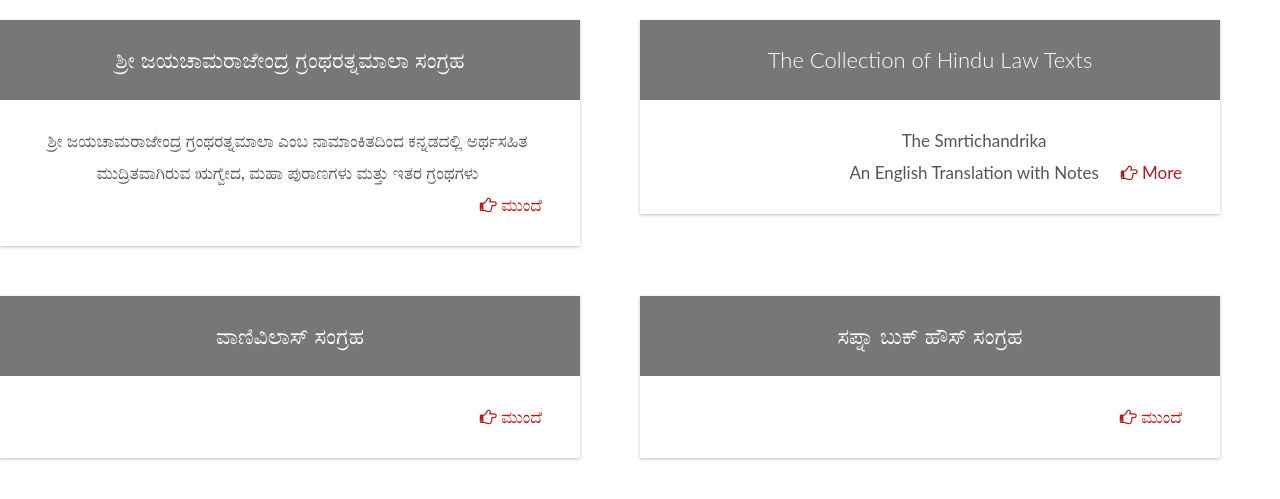
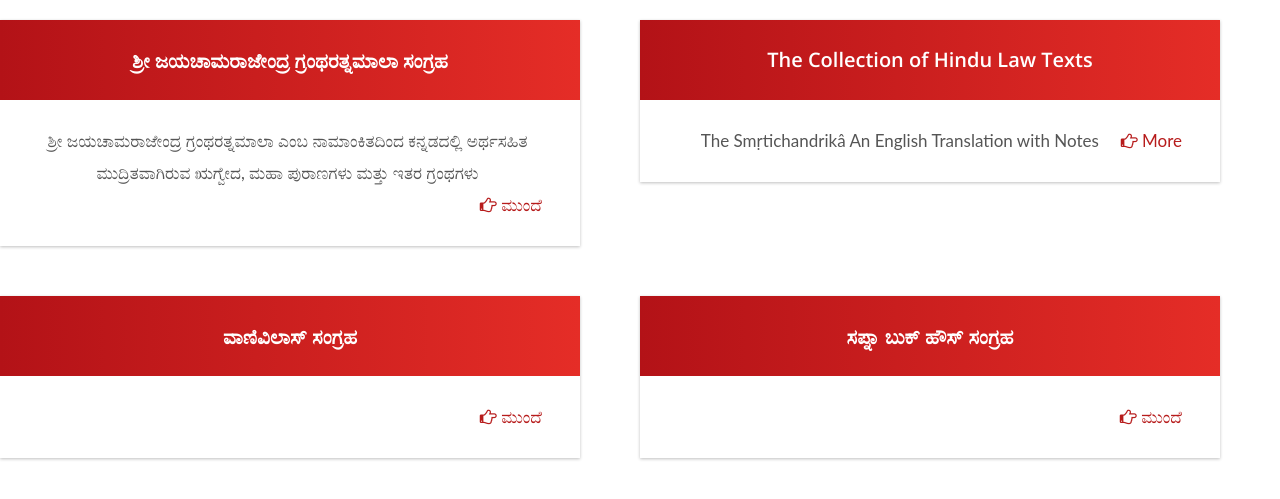
Before and after one commit to Shruthisdst/grm-mvc, a PHP site: the page made by application/views/flat/2-ಸಂಗ್ರಹ/index.php in a window 1280 px wide. Shown: the part 50-549 px from the top of the page. Run offline with PHP 8.4, Linux system fonts and the light colour scheme; the template is opened without the code that fills it, so the values that code supplies are empty; some libraries are stand-ins or nearby versions.

Commit message:
No. 5 - Gubbi font imported

```diff
--- a/application/views/flat/2-ಸಂಗ್ರಹ/index.php
+++ b/application/views/flat/2-ಸಂಗ್ರಹ/index.php
@@ -2,7 +2,7 @@
     <div class="row">
         <div class="col-md-6 clear-paddings">
             <div class="structure-1">
-                <h2 class="lead">ಶ್ರೀ ಜಯಚಾಮರಾಜೇಂದ್ರ ಗ್ರಂಥರತ್ನಮಾಲಾ ಸಂಗ್ರಹ</h2>
+                <h2 class="lead large-text">ಶ್ರೀ ಜಯಚಾಮರಾಜೇಂದ್ರ ಗ್ರಂಥರತ್ನಮಾಲಾ ಸಂಗ್ರಹ</h2>
                 <ul class="list-inline">
 					<li class="small-text">ಶ್ರೀ ಜಯಚಾಮರಾಜೇಂದ್ರ ಗ್ರಂಥರತ್ನಮಾಲಾ ಎಂಬ ನಾಮಾಂಕಿತದಿಂದ ಕನ್ನಡದಲ್ಲಿ ಅರ್ಥಸಹಿತ ಮುದ್ರಿತವಾಗಿರುವ ಋಗ್ವೇದ, ಮಹಾ ಪುರಾಣಗಳು ಮತ್ತು ಇತರ ಗ್ರಂಥಗಳು</li>
 					<li><a href="puranagalu"><i class="fa fa-hand-o-right" aria-hidden="true"></i>&nbsp;ಮುಂದೆ</a></li>
@@ -11,9 +11,9 @@
         </div>
         <div class="col-md-6 clear-paddings">
             <div class="structure-1">
-                <h2 class="lead">The Collection of Hindu Law Texts</h2>
+                <h2 class="lead eng">The Collection of Hindu Law Texts</h2>
                 <ul class="list-inline">
-					<li class="small-text">The Smrtichandrika<br />An English Translation with Notes</li>
+					<li class="small-text">The Smṛtichandrikâ An English Translation with Notes</li>
 					<li><a href="Hindu_law_texts"><i class="fa fa-hand-o-right" aria-hidden="true"></i>&nbsp;More</a></li>
                 </ul>
             </div>
--- a/application/views/header.php
+++ b/application/views/header.php
@@ -31,6 +31,7 @@
     –––––––––––––––––––––––––––––––––––––––––––––––––– -->
     <link rel="stylesheet" href="<?=PUBLIC_URL?>css/normalize.css">
     <link rel="stylesheet" href="<?=PUBLIC_URL?>css/font-awesome-4.6.3/css/font-awesome.min.css">
+    <link href='https://fonts.googleapis.com/css?family=Open+Sans:300,400italic,400,600,700' rel='stylesheet' type='text/css'>
 
     <link rel="stylesheet" href="<?=PUBLIC_URL?>js/bootstrap-3.3.7/css/bootstrap.min.css">
     <link rel="stylesheet" href="<?=PUBLIC_URL?>css/style.css?version=1.0">
--- a/public/css/flat.css
+++ b/public/css/flat.css
@@ -1,7 +1,7 @@
 .flat-page{
 	line-height: 24px;
   padding: 50px;
-  font-family: 'Siddhanta' !important;
+  font-family: 'Gubbi';
 }
 @media (max-width: 600px) {
   .flat-page{
@@ -9,7 +9,7 @@
   }
 }
 .flat-page h1{
-  font-family: 'Siddhanta';
+  font-family: 'Gubbi';
 	font-size: 32px;
 	line-height: 36px;
 	margin-top: 0;
@@ -588,7 +588,7 @@
   /*font-style: italic;*/
   padding: 0px 30px 0px 10px;
   margin: 60px 0 25px 30px;
-  font-family: 'Siddhanta' !important;
+  font-family: 'Gubbi';
 }
 .describe h3.blue{
   border-left: 10px solid #1565C0;
@@ -606,7 +606,7 @@
   /*padding: 20px;*/
   text-align: center;
   font-size: 18px;
-  font-family: 'Siddhanta' !important;
+  font-family: 'Gubbi';
   /*box-shadow: 0 1px 3px rgba(0,0,0,0.25);*/
   color: #666;
 }
@@ -640,11 +640,23 @@
   color: #CCC;
   cursor: pointer;
 }
+.structure-1 .lead{
+background: #e52d27; /* fallback for old browsers */
+background: -webkit-linear-gradient(to left, #e52d27 , #b31217); /* Chrome 10-25, Safari 5.1-6 */
+background: linear-gradient(to left, #e52d27 , #b31217); /* W3C, IE 10+/ Edge, Firefox 16+, Chrome 26+, Opera 12+, Safari 7+ */
+
+
+}
+
+.structure-1 .eng{
+	font-family: 'Open Sans';
+}
 .structure-1 h2.lead, h2.lead-head{
   padding: 25px;
   margin-bottom: 0px;
   color: #FFF;
-  font-size: 22px;
+  font-size: 20px;
+  font-weight: 600;
   min-width: 120px;
   background-color: #777;
   text-align: center;
--- a/public/css/fonts.css
+++ b/public/css/fonts.css
@@ -1,5 +1,4 @@
 @font-face {
-	font-family: 'Siddhanta';
-	src: url('../fonts/siddhanta.ttf');
-	unicode-range: U+0900-097F;
+	font-family: 'Gubbi';
+	src: url('../fonts/Gubbi.ttf');
 }
--- a/public/css/style.css
+++ b/public/css/style.css
@@ -47,7 +47,7 @@ body {
     -moz-background-clip: padding;
     border-radius: 0;
     background-clip: padding-box;
-    font-family: 'Siddhanta', "Open sans", Helvetica, Arial, sans-serif;
+    font-family: 'Gubbi', "Open sans", Helvetica, Arial, sans-serif;
     font-weight: 300;
     font-size: 18px;
     text-transform: uppercase;
@@ -288,7 +288,7 @@ a:hover {
     margin-top: 0;
 }
 #head .title {
-    font-family: 'Siddhanta';
+    font-family: 'Gubbi';
     color: #FFF;
     font-weight: 700;
     letter-spacing: 2px;
@@ -428,7 +428,7 @@ video#bgvid {
 .works{
     padding: 50px;
     font-size: 18px;
-    font-family: 'Siddhanta';
+    font-family: 'Gubbi';
     border: 5px solid rgba( 0, 0, 0, 0.03 );
     background-color: rgba( 0, 0, 0, 0.02 );
     color: #AAA;
@@ -446,7 +446,7 @@ video#bgvid {
 }
 .shloka{
     margin: 75px 0;
-    font-family: 'Siddhanta';
+    font-family: 'Gubbi';
     color: #3F51B5;
 }
 .shloka p{
```
Also changed, not shown: application/views/flat/2-ಸಂಗ್ರಹ/Hindu_law_texts.php (+6 -6 lines), application/controllers/page.php (line endings or trailing spaces), public/fonts/Gubbi.ttf (added).
